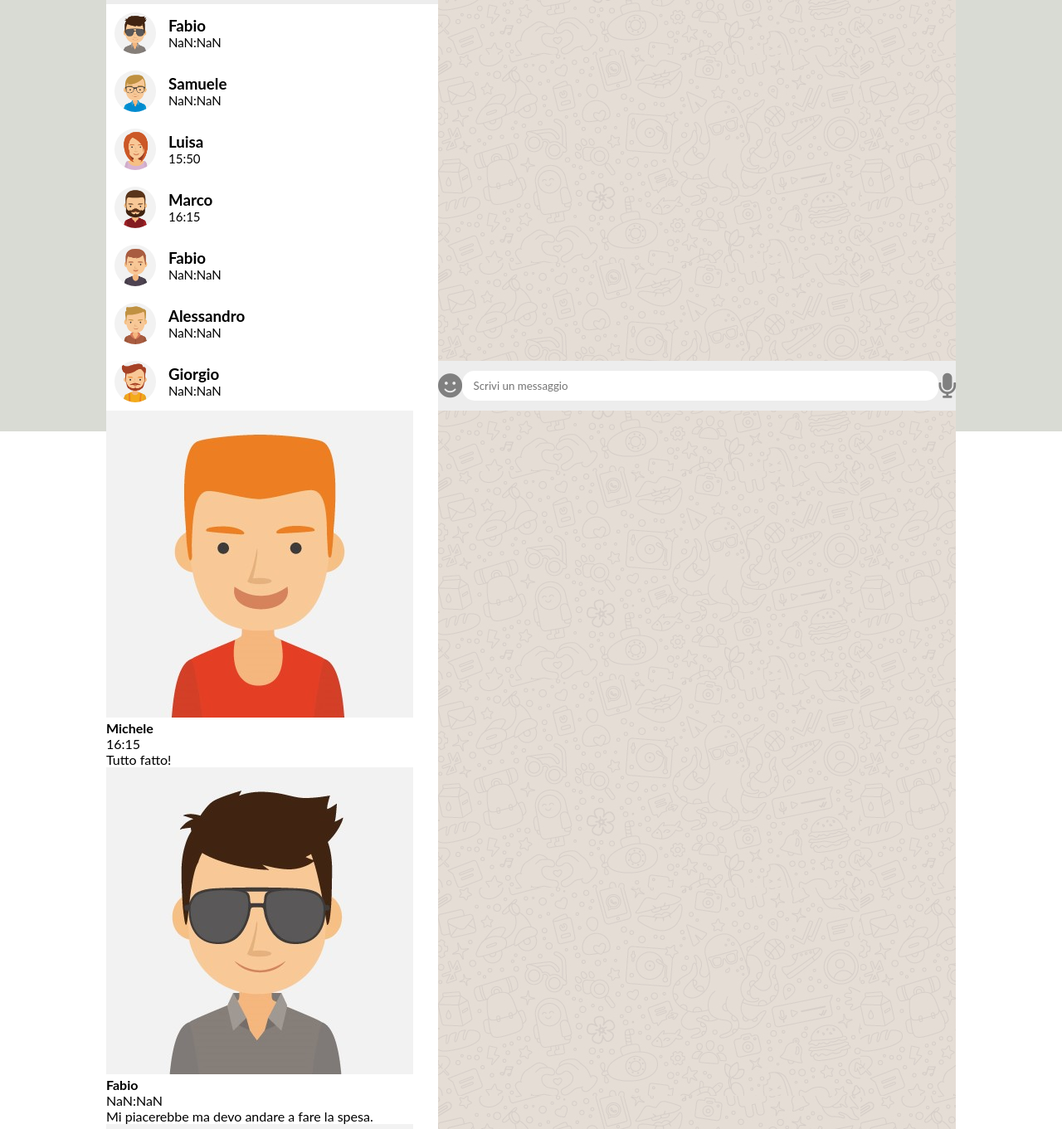
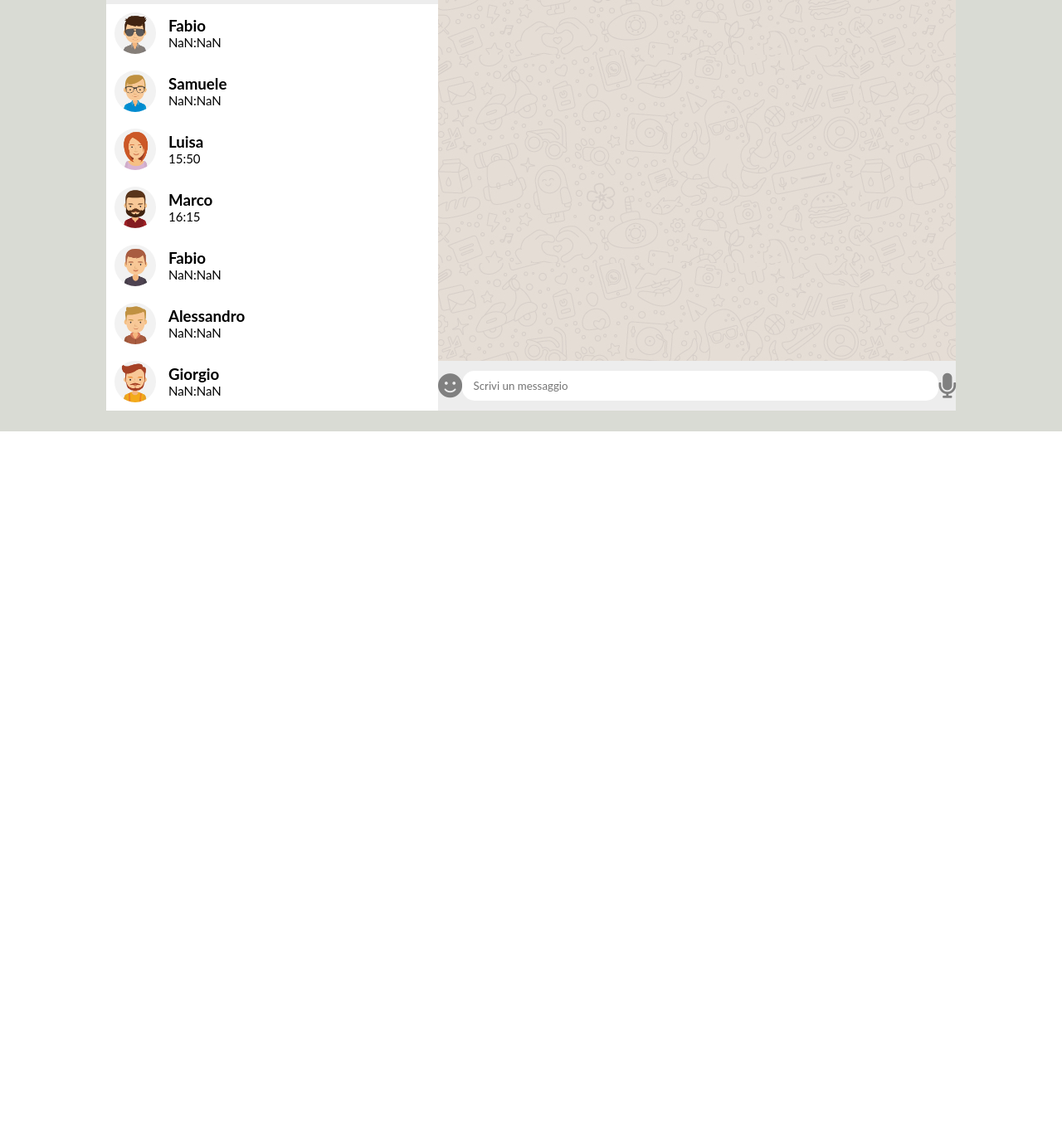
Before and after one commit to MastroJoe/vue-boolzapp, a plain HTML site: page index.html in a window 1280 px wide. Shown: the part 280-1641 px from the top of the page at 83% size. After the commit the page ends 800 px from the top, so only its background shows below. Drawn offline with nearby package versions, Linux system fonts and the light colour scheme.

Commit message:
sistemata lista contatti a sx

```diff
--- a/index.html
+++ b/index.html
@@ -88,25 +88,6 @@
             </li>
           </ul>
         </div>
-
-
-        <div class="container-contacts">
-          <div
-            v-if="contact.name.toLowerCase().includes(ricerca.toLowerCase())"
-            class="contact"
-            v-for="(contact, i) in contacts"
-            @click="addActive(contact, i)"
-            :class="(contact.visible == true) ? 'active' : '' ">
-            <img :src="'./assets/img/avatar' + contact.avatar + '.jpg'" alt="">
-            <div class="container-contact">
-              <div class="container-contact-name-time">
-                <h4 class="name">{{contact.name}}</h4>
-                <span>{{getTime(contact.messages[contact.messages.length - 1].date)}}</span>
-              </div>
-             <span>{{contact.messages[contact.messages.length - 1].text}}</span>
-            </div>
-          </div>
-        </div>
       </aside>
       <!-- chat -->
       <div class="chat">
```
